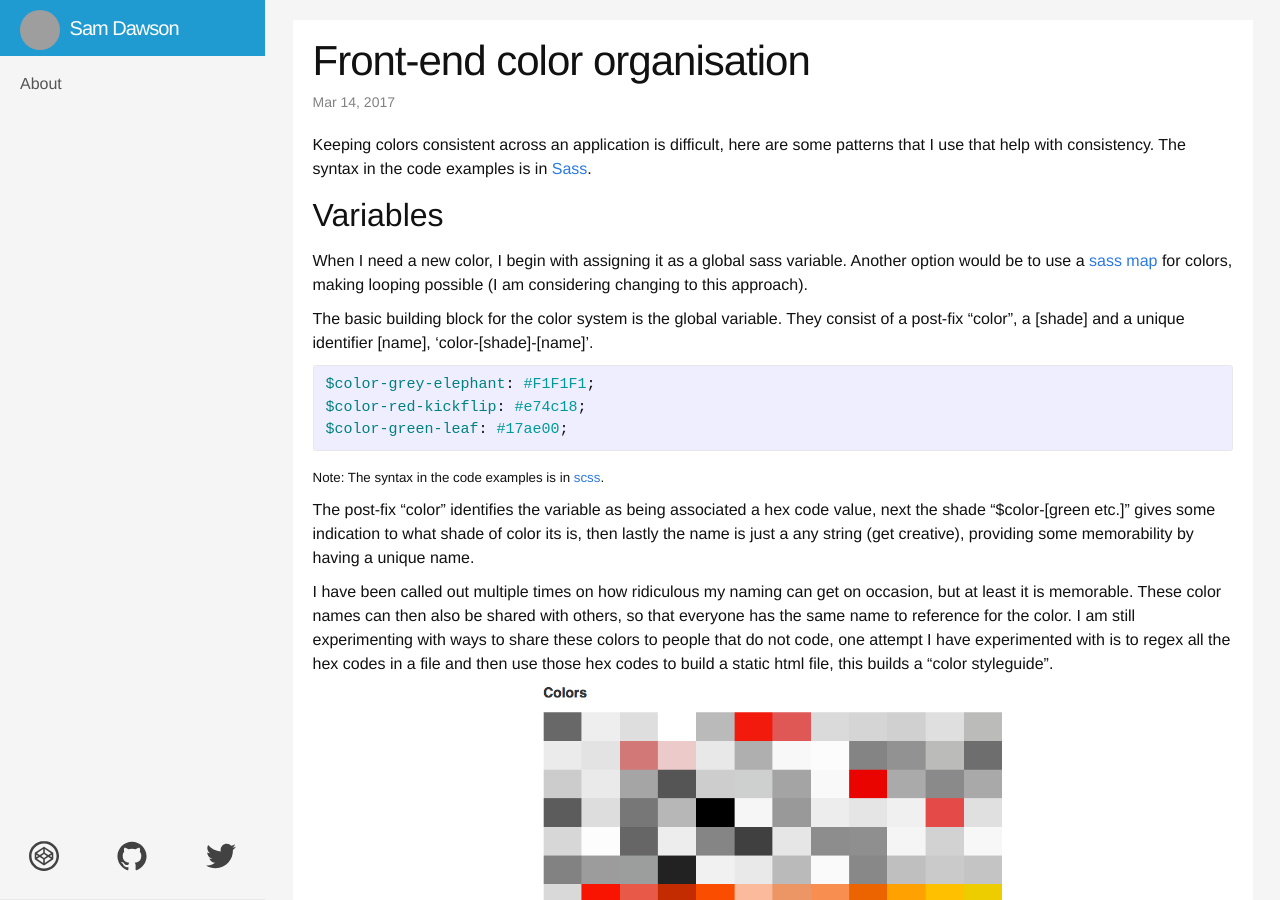
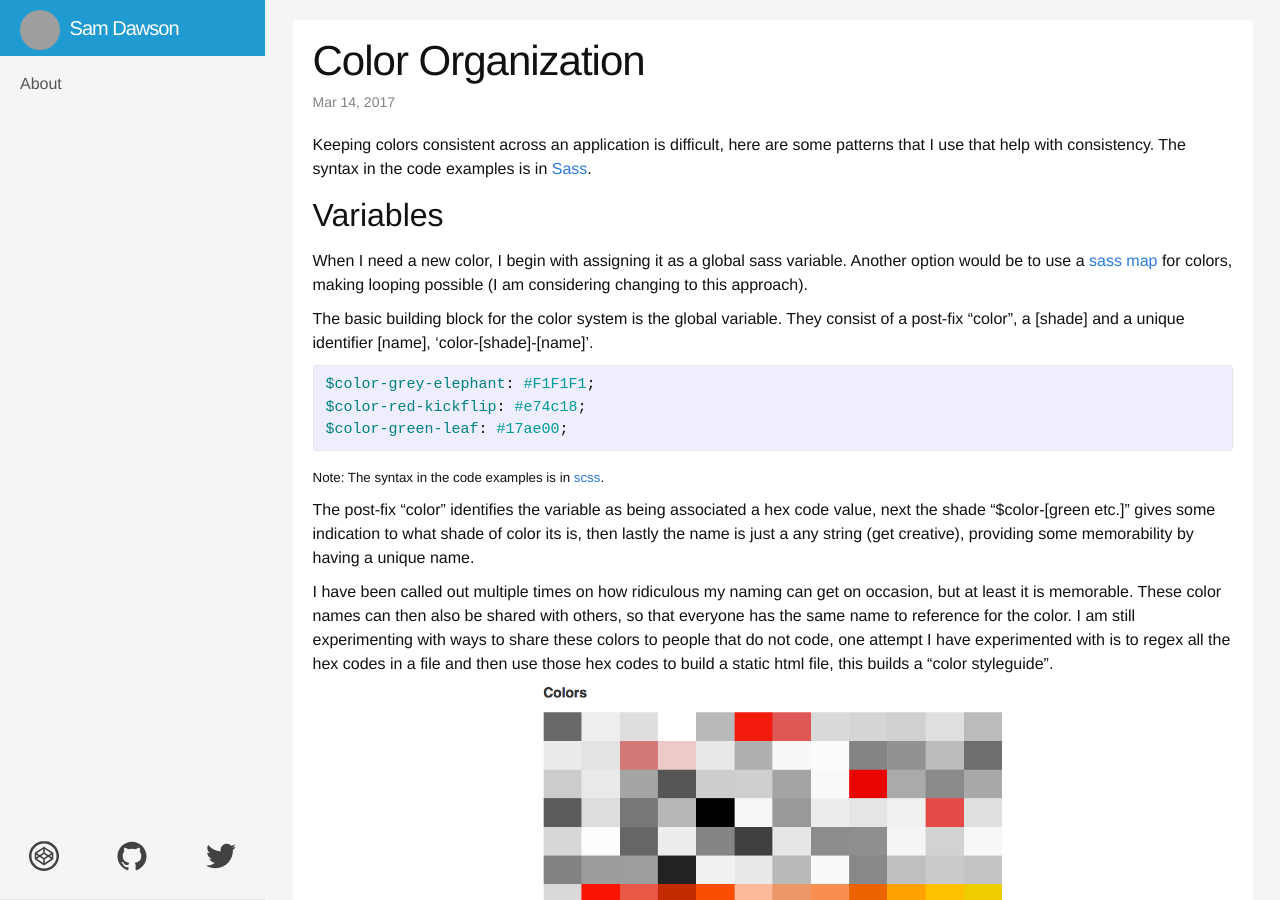
Before and after one commit to Samic8/Samic8.github.io, a Jekyll site: the page built from _posts/2017-03-11-front-end-color-organisation.md, in a window 1280 px wide and 900 px high. Built offline with Jekyll 4.4.1, drawn with Linux system fonts in a browser that asks for light colours; grey boxes are pictures that could not be loaded.

Commit message:
Use .md files
Also fix wrong dates

```diff
--- a/_posts/2017-03-11-front-end-color-organisation.markdown
+++ b/_posts/2017-03-11-front-end-color-organisation.md
@@ -1,6 +1,6 @@
 ---
 layout: post
-title:  "Front-end color organisation"
+title:  "Color Organization"
 date:   2017-03-14 +1000
 categories: sass colors
 ---
```
Also changed, not shown: _posts/2017-03-21-angular-icon-system.md (renamed from _posts/2017-03-15-angular-icon-system.markdown).
